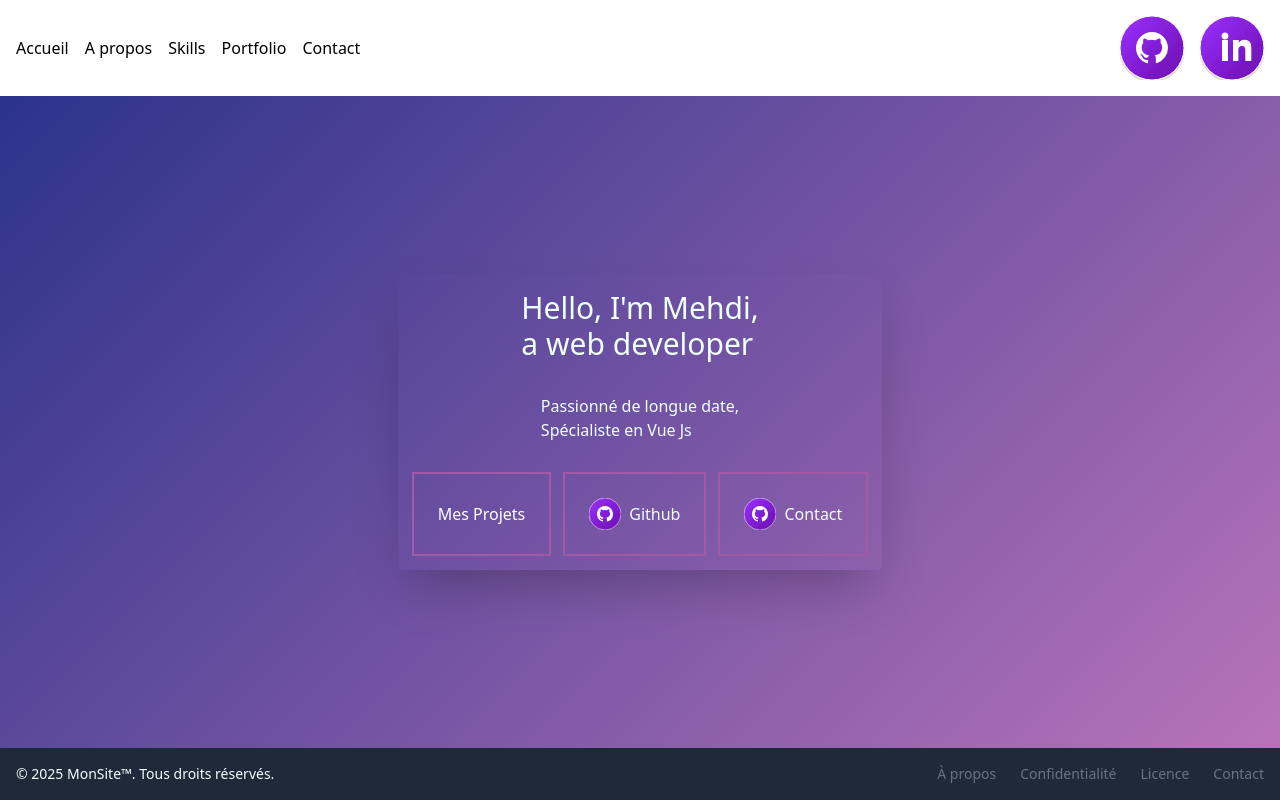
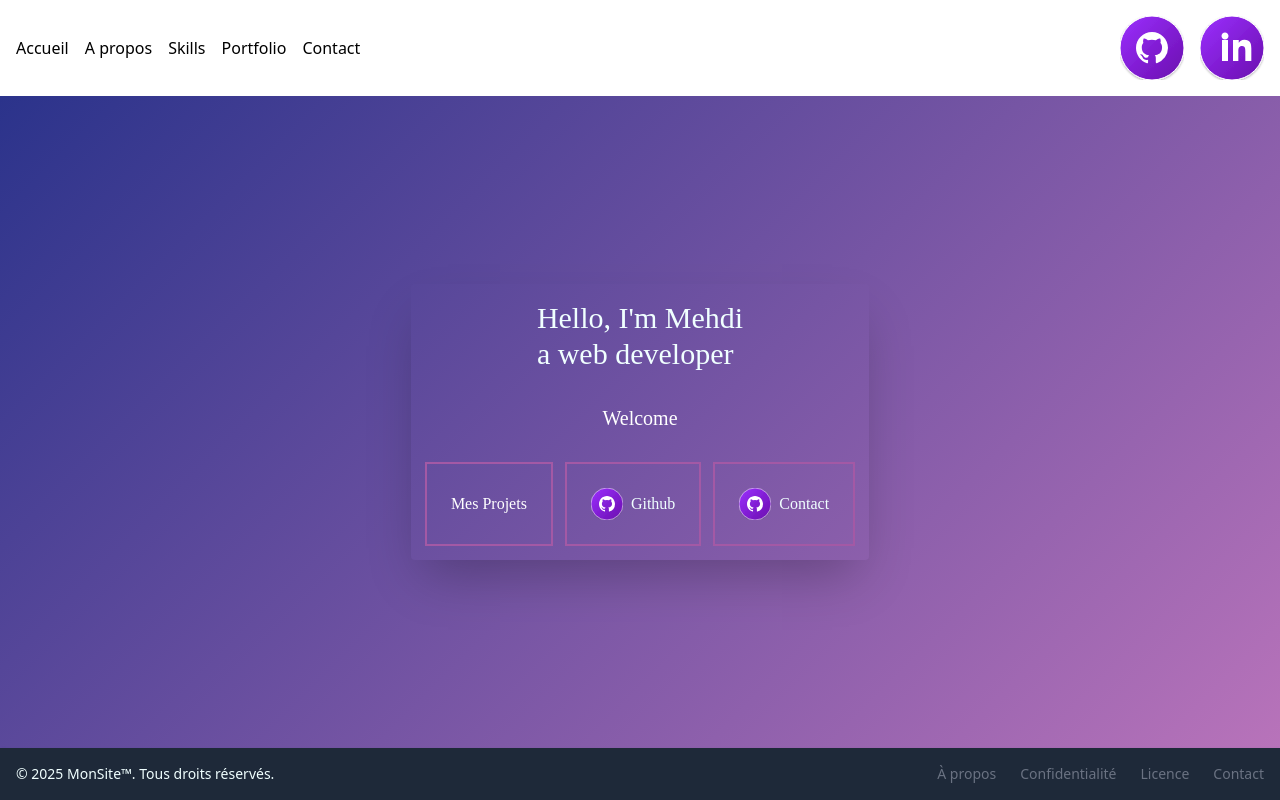
Before and after one commit to ReadyToDevNow/Portfolio, a Vue app: page / in a window 1280 px wide. Built offline with nearby package versions, Linux system fonts and the light colour scheme.

Commit message:
feat(design): font-family cursive and text updates

```diff
--- a/src/assets/main.css
+++ b/src/assets/main.css
@@ -3,6 +3,9 @@ span,
 p,
 h2 {
   color: azure;
+}
+main {
+  font-family: cursive;
 }
 
 /*@import './base.css';
--- a/src/components/LandingPage.vue
+++ b/src/components/LandingPage.vue
@@ -11,12 +11,11 @@ function sendMail() {
   <main class="flex flex-grow flex-col items-center justify-center">
     <div class="flex flex-col items-center justify-center text-white shadow-2xl p-4 gap-4 rounded">
       <div class="flex flex-col mb-4">
-        <span class="text-3xl">Hello, I'm Mehdi, </span>
-        <span class="text-3xl">a web developer</span>
+        <h2 class="text-3xl">Hello, I'm Mehdi</h2>
+        <h2 class="text-3xl">a web developer</h2>
       </div>
       <div class="flex flex-col mb-4">
-        <span>Passionné de longue date,</span>
-        <span>Spécialiste en Vue Js</span>
+        <h3 class="text-xl">Welcome</h3>
       </div>
       <!--Section Buttons -->
       <div class="flex gap-4">
@@ -66,13 +65,6 @@ i {
   color: var(--color-text);
 }
 
-h3 {
-  font-size: 1.2rem;
-  font-weight: 500;
-  margin-bottom: 0.4rem;
-  color: var(--color-heading);
-}
-
 @media (min-width: 1024px) {
   .item {
     margin-top: 0;
```
